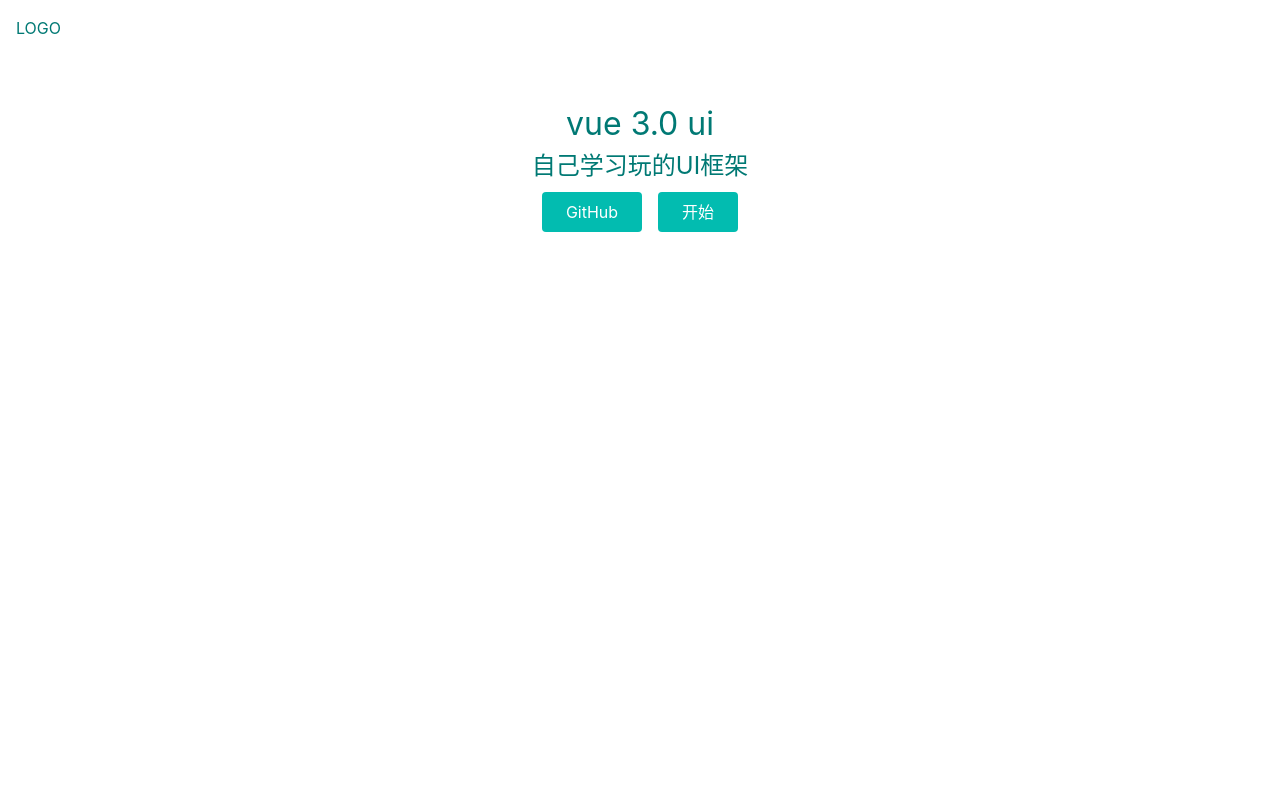
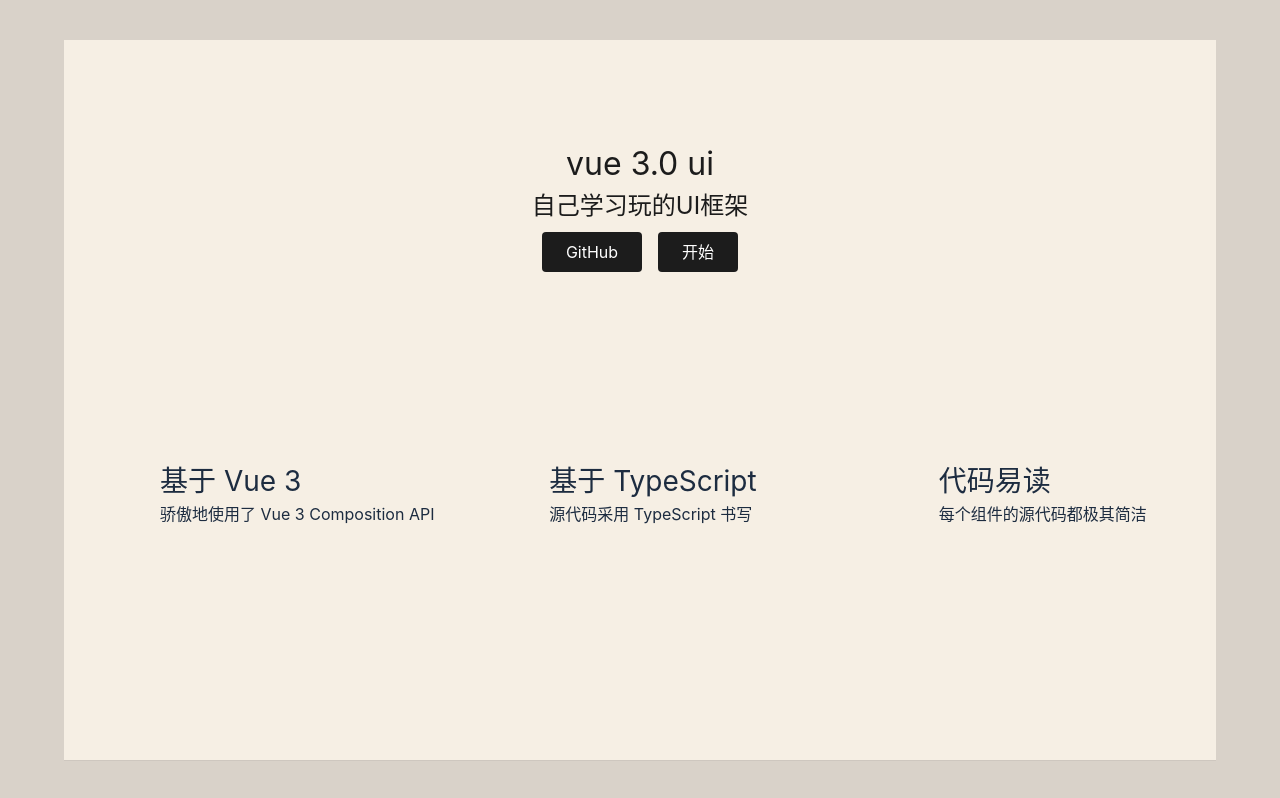
Before and after one commit to dunfeiyang/v-ui, a Vue app: page /#/ in a window 1280 px wide. Built offline with nearby package versions, Linux system fonts and the light colour scheme.

Commit message:
首页完善

```diff
--- a/index.html
+++ b/index.html
@@ -5,6 +5,7 @@
     <link rel="icon" href="/favicon.ico" />
     <meta name="viewport" content="width=device-width, initial-scale=1.0" />
     <title>Vite App</title>
+    <script src="//at.alicdn.com/t/font_3204023_yr1327ozfb.js"></script>
   </head>
   <body>
     <div id="app"></div>
--- a/src/components/TopNav.vue
+++ b/src/components/TopNav.vue
@@ -1,6 +1,10 @@
 <template>
   <div class="topnav">
-    <div class="logo">LOGO</div>
+    <div class="logo">
+      <svg class="icon" aria-hidden="true">
+        <use xlink:href="#icon-hello"></use>
+      </svg>
+    </div>
     <ul class="menu">
       <li></li>
       <li></li>
--- a/src/views/Home.vue
+++ b/src/views/Home.vue
@@ -1,5 +1,6 @@
 <template>
-  <div>
+  <div class="layout">
+    <div class="topnavAndBanner">
       <Topnav />
       <div class="banner">
         <h1>vue 3.0 ui</h1>
@@ -8,6 +9,32 @@
           <a href="https://github.com/dunfeiyang" target="_blank">GitHub</a>
           <router-link to="/doc">开始</router-link>
         </p>
+      </div>
+      <div class="features">
+        <ul>
+          <li>
+            <svg>
+              <use xlink:href="#icon-vue"></use>
+            </svg>
+            <h3>基于 Vue 3</h3>
+            <p>骄傲地使用了 Vue 3 Composition API</p>
+          </li>
+          <li>
+            <svg>
+              <use xlink:href="#icon-ts"></use>
+            </svg>
+            <h3>基于 TypeScript</h3>
+            <p>源代码采用 TypeScript 书写</p>
+          </li>
+          <li>
+            <svg>
+              <use xlink:href="#icon-light"></use>
+            </svg>
+            <h3>代码易读</h3>
+            <p>每个组件的源代码都极其简洁</p>
+          </li>
+        </ul>
+      </div>
     </div>
   </div>
 </template>
@@ -22,9 +49,71 @@
 </script>
 
 <style lang="scss" scoped>
-$green: #02bcb0;
+$green: #1c1c1c;
 $border-radius: 4px;
-$color: #007974;
+$color: #1c1c1c;
+.layout {
+  height: 100vh;
+  display: flex;
+  justify-content: center;
+  align-items: center;
+  background: #d9d2c9;
+}
+.topnavAndBanner {
+  width: 90vw;
+  height: 90vh;
+  background: #f6efe4;
+  box-shadow: 0 1px 0 fade-out(black, 0.95);
+}
+.features {
+  margin: 64px auto;
+  padding: 0 16px;
+  @media (min-width: 800px) {
+    width: 800px;
+
+    > ul {
+      > li {
+        width: 50%;
+      }
+    }
+  }
+  @media (min-width: 1200px) {
+    width: 1200px;
+
+    > ul {
+      > li {
+        width: 33.3333%;
+      }
+    }
+  }
+  > ul {
+    display: flex;
+    flex-wrap: wrap;
+    > li {
+      margin: 16px 0;
+      display: grid;
+      justify-content: start;
+      align-content: space-between;
+      grid-template-areas:
+        "icon title"
+        "icon text";
+      grid-template-columns: 80px auto;
+      grid-template-rows: 1fr auto;
+      > svg {
+        grid-area: icon;
+        width: 64px;
+        height: 64px;
+      }
+      > h3 {
+        grid-area: title;
+        font-size: 28px;
+      }
+      > p {
+        grid-area: text;
+      }
+    }
+  }
+}
 .banner {
   color: $color;
   padding: 100px 0;
```
Lines whose indentation alone changed are shown as unchanged.
